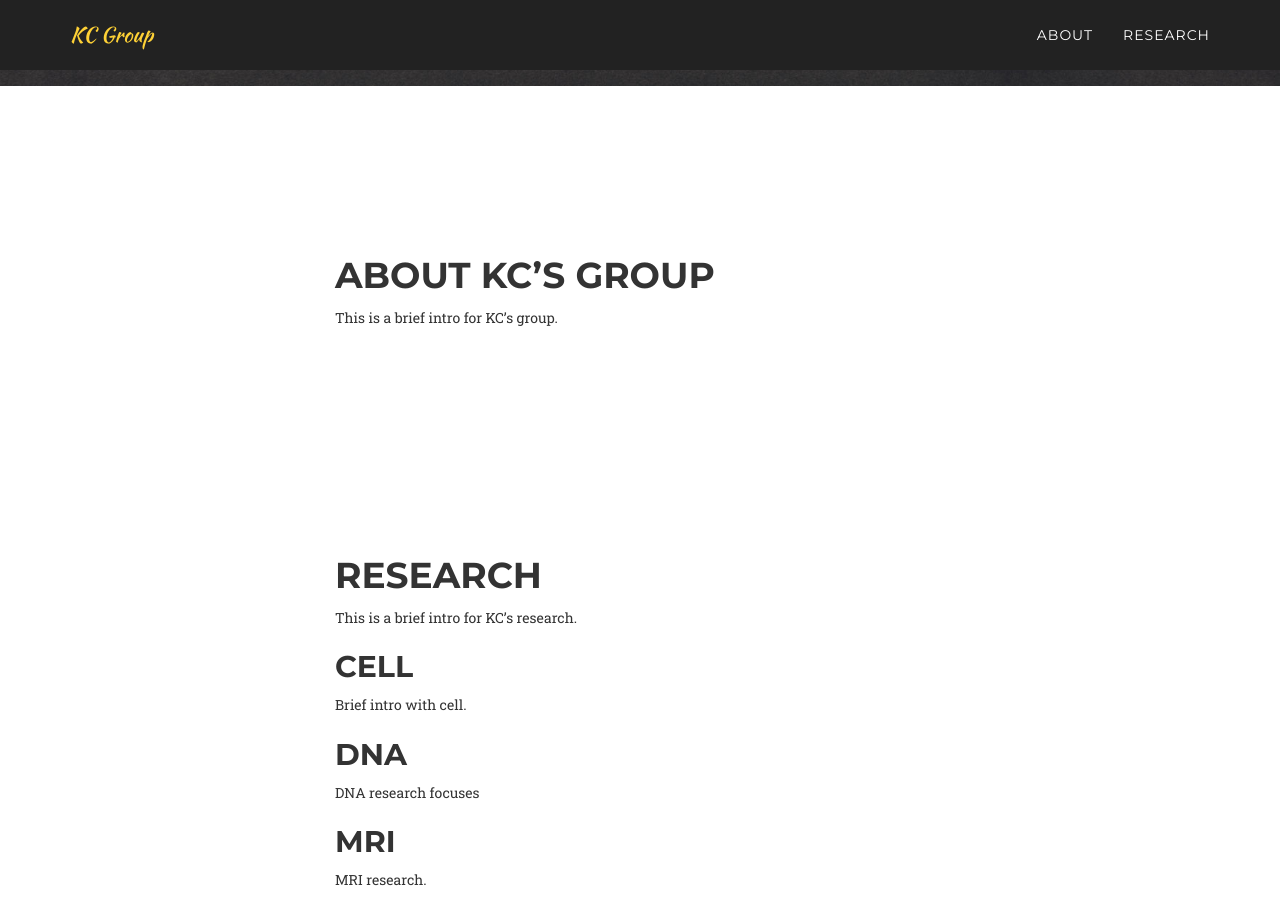
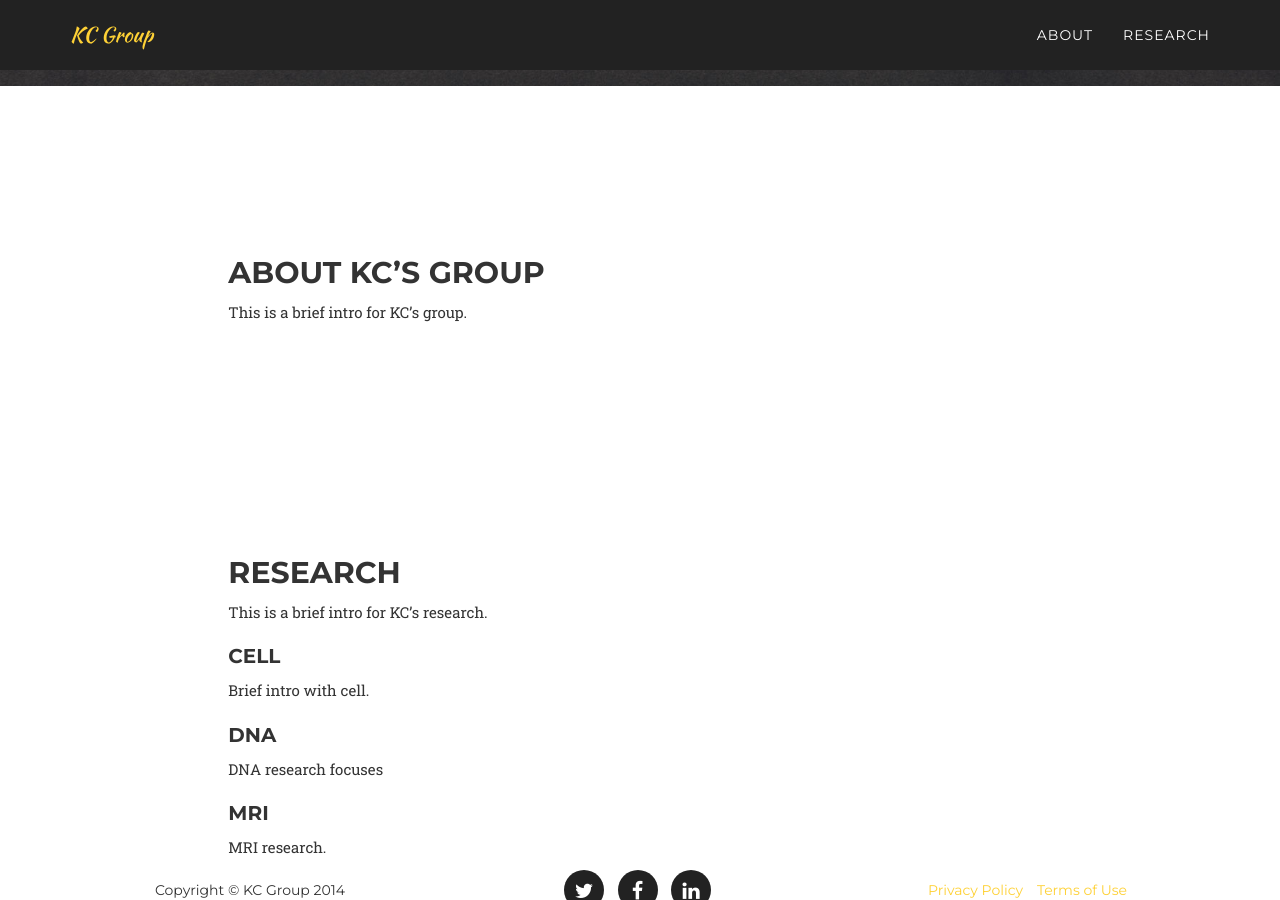
Before and after one commit to verysure/kcgroup, a Jekyll site: the page built from index.html, in a window 1280 px wide and 900 px high, scrolled down 814 px. Built offline with Jekyll 4.4.1, drawn with Linux system fonts in a browser that asks for light colours; nearby versions of some CDN libraries; some web fonts are replaced; Markdown is read by kramdown in place of the engine named in the settings; the list of posts is cut into pages by our own code.

Commit message:
styling for css

```diff
--- a/css/agency.css
+++ b/css/agency.css
@@ -882,20 +882,20 @@
 /*My own style*/
 
 
-section .mystyle{
+.mystyle{
     font-family: "Roboto Slab","Helvetica Neue",Helvetica,Arial,sans-serif;
 }
 
-section .mystyle h1 {
+.mystyle h1 {
     font-size: 30px;
 }
 
 
-section .mystyle h2, h3, h4, h5, h6 {
+.mystyle h2, h3, h4, h5, h6 {
     font-size: 20px;
 }
 
 
-section .mystyle p {
+.mystyle p {
     font-size: 15px;
 }
--- a/index.html
+++ b/index.html
@@ -86,7 +86,7 @@
 {% for post in sorted_posts %}
 
     <section id="{{ post.secid }}" class="mystyle">
-        <div class="col-md-6 col-md-offset-3">
+        <div class="col-sm-8 col-sm-offset-2">
             {{ post.content }}
         </div>
     </section>
```
